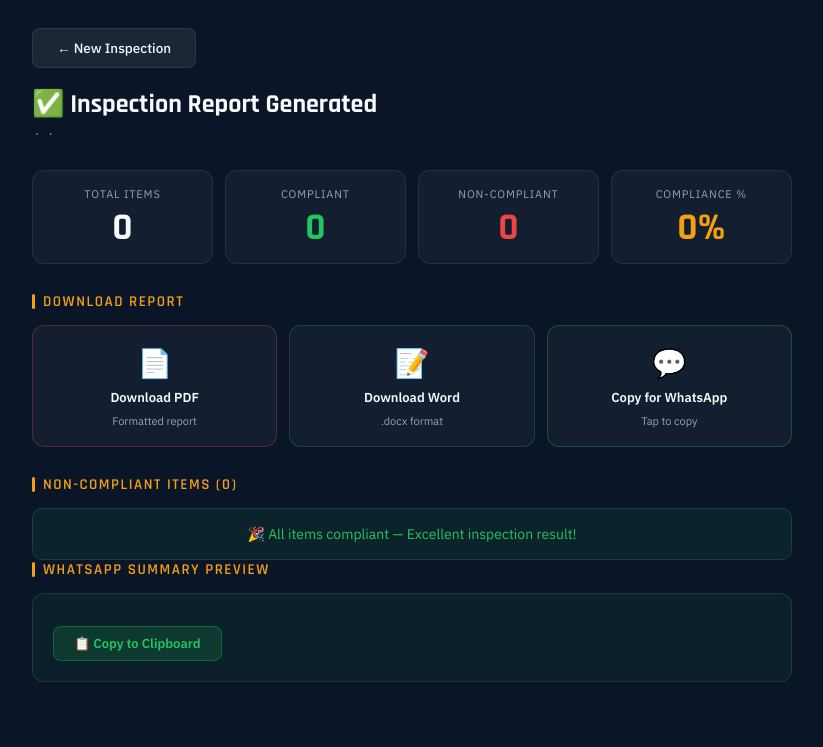
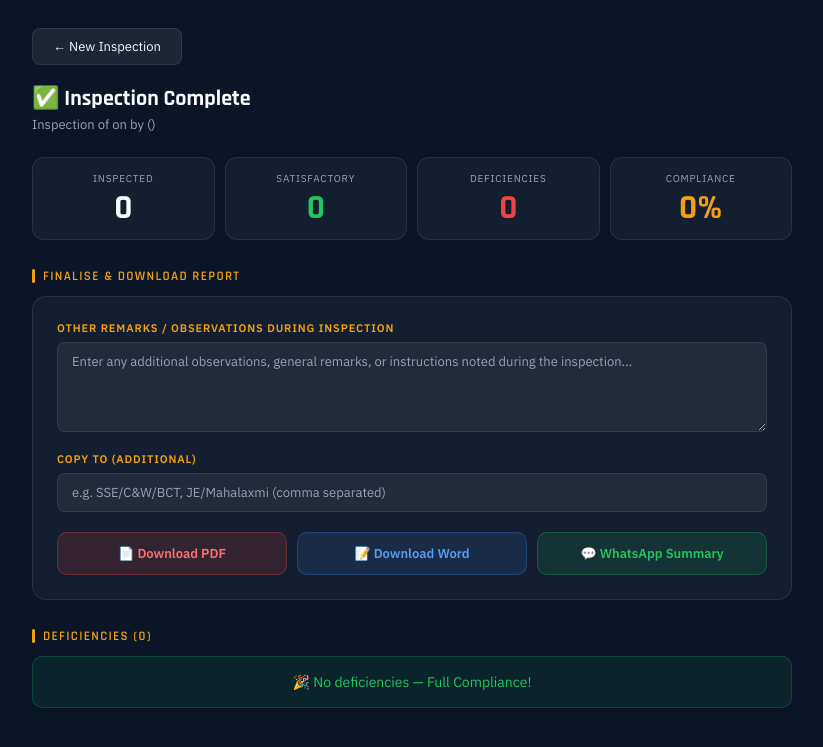
Before and after one commit to admecnwmmct-commits/mech-inspection-app, a Flask app: page /summary in a window 1280 px wide. Shown: the top 747 px of the page, without its empty margins (228-1051 px from the left). Run offline with Flask 3, Linux system fonts and the light colour scheme.

Commit message:
Add files via upload

```diff
--- a/templates/summary.html
+++ b/templates/summary.html
@@ -10,144 +10,192 @@
 *{margin:0;padding:0;box-sizing:border-box;}
 body{font-family:'IBM Plex Sans',sans-serif;background:var(--navy);color:var(--white);min-height:100vh;padding:28px 20px 60px;}
 .container{max-width:760px;margin:0 auto;}
-.page-title{font-family:'Rajdhani',sans-serif;font-size:26px;font-weight:700;margin-bottom:4px;}
-.page-sub{font-size:13px;color:var(--muted);margin-bottom:28px;}
-.kpi-grid{display:grid;grid-template-columns:repeat(4,1fr);gap:12px;margin-bottom:28px;}
-.kpi-card{background:var(--card);border:1px solid var(--border);border-radius:12px;padding:16px;text-align:center;}
-.kpi-label{font-size:11px;color:var(--muted);text-transform:uppercase;letter-spacing:.08em;margin-bottom:8px;}
-.kpi-val{font-family:'Rajdhani',sans-serif;font-size:38px;font-weight:700;line-height:1;}
+.page-title{font-family:'Rajdhani',sans-serif;font-size:22px;font-weight:700;margin-bottom:3px;}
+.page-sub{font-size:13px;color:var(--muted);margin-bottom:24px;}
+.kpi-grid{display:grid;grid-template-columns:repeat(4,1fr);gap:10px;margin-bottom:28px;}
+.kpi-card{background:var(--card);border:1px solid var(--border);border-radius:12px;padding:14px;text-align:center;}
+.kpi-label{font-size:10px;color:var(--muted);text-transform:uppercase;letter-spacing:.08em;margin-bottom:6px;}
+.kpi-val{font-family:'Rajdhani',sans-serif;font-size:34px;font-weight:700;line-height:1;}
 .green{color:var(--green);}
 .red{color:var(--red);}
-.saffron{color:var(--saffron);}
+.amber{color:var(--saffron);}
+.section-title{font-family:'Rajdhani',sans-serif;font-size:13px;font-weight:600;letter-spacing:.1em;text-transform:uppercase;color:var(--saffron);margin-bottom:12px;display:flex;align-items:center;gap:8px;}
+.section-title::before{content:'';display:block;width:3px;height:14px;background:var(--saffron);border-radius:2px;}
 
-.section-title{font-family:'Rajdhani',sans-serif;font-size:15px;font-weight:600;letter-spacing:.1em;text-transform:uppercase;color:var(--saffron);margin-bottom:14px;display:flex;align-items:center;gap:8px;}
-.section-title::before{content:'';display:block;width:3px;height:15px;background:var(--saffron);border-radius:2px;}
-
-/* Download buttons */
-.download-grid{display:grid;grid-template-columns:repeat(3,1fr);gap:12px;margin-bottom:28px;}
-.dl-btn{display:flex;flex-direction:column;align-items:center;gap:8px;padding:18px 12px;border-radius:12px;text-decoration:none;border:1px solid var(--border);background:var(--card);transition:all .15s;cursor:pointer;}
-.dl-btn:hover{background:rgba(255,255,255,0.07);border-color:rgba(255,255,255,0.18);transform:translateY(-2px);}
-.dl-icon{font-size:28px;}
-.dl-label{font-size:13px;font-weight:600;color:var(--white);}
-.dl-sub{font-size:11px;color:var(--muted);}
-.dl-btn.pdf{border-color:rgba(239,68,68,0.3);}
-.dl-btn.docx{border-color:rgba(58,123,213,0.3);}
-.dl-btn.wa{border-color:rgba(34,197,94,0.3);}
+/* Download form */
+.download-form{background:var(--card);border:1px solid var(--border);border-radius:14px;padding:24px;margin-bottom:28px;}
+.field{margin-bottom:16px;}
+.field label{display:block;font-size:11px;font-weight:600;color:var(--saffron);letter-spacing:.08em;text-transform:uppercase;margin-bottom:7px;}
+.field textarea,.field input[type=text]{width:100%;background:rgba(255,255,255,0.06);border:1px solid var(--border);border-radius:8px;padding:10px 14px;color:var(--white);font-size:13px;font-family:'IBM Plex Sans',sans-serif;outline:none;resize:vertical;}
+.field textarea:focus,.field input[type=text]:focus{border-color:rgba(244,160,20,0.4);}
+.field textarea::placeholder,.field input[type=text]::placeholder{color:var(--muted);}
+.copy-hint{font-size:11px;color:var(--muted);margin-top:5px;}
+.copy-hint b{color:var(--steel-light,#5a9bf5);}
+.dl-grid{display:grid;grid-template-columns:1fr 1fr 1fr;gap:10px;margin-top:20px;}
+.dl-btn{padding:12px 8px;border-radius:10px;font-size:13px;font-weight:600;cursor:pointer;font-family:'IBM Plex Sans',sans-serif;border:none;text-align:center;transition:all .15s;}
+.dl-pdf{background:rgba(239,68,68,0.15);color:#f87171;border:1px solid rgba(239,68,68,0.3);}
+.dl-pdf:hover{background:rgba(239,68,68,0.25);}
+.dl-docx{background:rgba(58,123,213,0.15);color:#5a9bf5;border:1px solid rgba(58,123,213,0.3);}
+.dl-docx:hover{background:rgba(58,123,213,0.25);}
+.dl-wa{background:rgba(34,197,94,0.12);color:var(--green);border:1px solid rgba(34,197,94,0.25);cursor:pointer;}
+.dl-wa:hover{background:rgba(34,197,94,0.2);}
 
 /* NC items */
 .nc-list{display:flex;flex-direction:column;gap:8px;margin-bottom:28px;}
-.nc-item{background:rgba(239,68,68,0.07);border:1px solid rgba(239,68,68,0.2);border-radius:10px;padding:12px 16px;}
-.nc-item-label{font-size:13px;color:var(--white);margin-bottom:3px;}
-.nc-item-meta{font-size:11.5px;color:var(--muted);}
-.nc-item-remark{font-size:12px;color:var(--saffron);margin-top:4px;font-style:italic;}
+.nc-item{background:rgba(239,68,68,0.07);border:1px solid rgba(239,68,68,0.2);border-radius:10px;padding:12px 14px;}
+.nc-label{font-size:13px;color:var(--white);margin-bottom:3px;line-height:1.4;}
+.nc-meta{font-size:11px;color:var(--muted);margin-bottom:2px;}
+.nc-remark{font-size:12px;color:var(--saffron);margin-top:3px;font-style:italic;}
+.nc-action{font-size:12px;color:var(--green);margin-top:3px;font-weight:600;}
 .no-nc{font-size:14px;color:var(--green);padding:16px;background:rgba(34,197,94,0.08);border:1px solid rgba(34,197,94,0.2);border-radius:10px;text-align:center;}
 
-/* WhatsApp box */
-.wa-box{background:rgba(34,197,94,0.06);border:1px solid rgba(34,197,94,0.2);border-radius:12px;padding:20px;margin-bottom:28px;}
-.wa-text{font-family:monospace;font-size:12px;color:var(--white);white-space:pre-wrap;line-height:1.6;max-height:280px;overflow-y:auto;}
-.copy-btn{margin-top:12px;padding:8px 20px;background:rgba(34,197,94,0.15);border:1px solid rgba(34,197,94,0.3);color:var(--green);border-radius:8px;font-size:13px;font-weight:600;cursor:pointer;font-family:'IBM Plex Sans',sans-serif;}
-.copy-btn:hover{background:rgba(34,197,94,0.25);}
-
-.btn-back{padding:10px 24px;background:rgba(255,255,255,0.07);border:1px solid var(--border);border-radius:8px;color:var(--white);font-size:13.5px;font-weight:500;cursor:pointer;text-decoration:none;font-family:'IBM Plex Sans',sans-serif;display:inline-block;}
-.btn-back:hover{background:rgba(255,255,255,0.12);}
-
-@media(max-width:500px){.kpi-grid{grid-template-columns:repeat(2,1fr);}.download-grid{grid-template-columns:1fr 1fr;}}
+/* WhatsApp modal */
+.wa-overlay{display:none;position:fixed;inset:0;background:rgba(0,0,0,0.7);z-index:200;align-items:center;justify-content:center;}
+.wa-overlay.show{display:flex;}
+.wa-box{background:var(--navy-mid);border:1px solid var(--border);border-radius:14px;padding:24px;max-width:600px;width:90%;max-height:80vh;display:flex;flex-direction:column;gap:12px;}
+.wa-title{font-family:'Rajdhani',sans-serif;font-size:16px;font-weight:700;color:var(--green);}
+.wa-text{font-size:12px;color:var(--white);white-space:pre-wrap;line-height:1.6;overflow-y:auto;flex:1;background:rgba(0,0,0,0.2);border-radius:8px;padding:12px;}
+.wa-actions{display:flex;gap:10px;}
+.btn-copy{padding:9px 20px;background:rgba(34,197,94,0.15);border:1px solid rgba(34,197,94,0.3);color:var(--green);border-radius:8px;font-size:13px;font-weight:600;cursor:pointer;font-family:'IBM Plex Sans',sans-serif;}
+.btn-close{padding:9px 20px;background:rgba(255,255,255,0.07);border:1px solid var(--border);color:var(--white);border-radius:8px;font-size:13px;cursor:pointer;font-family:'IBM Plex Sans',sans-serif;}
+.btn-back{padding:9px 20px;background:rgba(255,255,255,0.07);border:1px solid var(--border);border-radius:8px;color:var(--white);font-size:13px;cursor:pointer;text-decoration:none;font-family:'IBM Plex Sans',sans-serif;display:inline-block;margin-bottom:20px;}
+@media(max-width:500px){.kpi-grid{grid-template-columns:1fr 1fr;}.dl-grid{grid-template-columns:1fr 1fr;}}
 </style>
 </head>
 <body>
 <div class="container">
+  <a href="/" class="btn-back">← New Inspection</a>
 
-  <div style="display:flex;align-items:center;gap:12px;margin-bottom:20px;">
-    <a href="/" class="btn-back">← New Inspection</a>
+  <div class="page-title">✅ Inspection Complete</div>
+  <div class="page-sub">
+    Inspection of <b>{{ header.get('location','') }}</b> on <b>{{ header.get('date','') }}</b> by <b>{{ header.get('name','') }}</b> ({{ header.get('designation','') }})
   </div>
 
-  <div class="page-title">✅ Inspection Report Generated</div>
-  <div class="page-sub">{{ header.get('location','') }} &nbsp;·&nbsp; {{ header.get('date','') }} &nbsp;·&nbsp; {{ header.get('name','') }}</div>
+  <!-- KPI -->
+  <div class="kpi-grid">
+    <div class="kpi-card"><div class="kpi-label">Inspected</div><div class="kpi-val">{{ total_ans }}</div></div>
+    <div class="kpi-card"><div class="kpi-label">Satisfactory</div><div class="kpi-val green">{{ total_yes }}</div></div>
+    <div class="kpi-card"><div class="kpi-label">Deficiencies</div><div class="kpi-val red">{{ total_no }}</div></div>
+    <div class="kpi-card"><div class="kpi-label">Compliance</div><div class="kpi-val amber">{{ pct }}%</div></div>
+  </div>
 
-  <!-- KPI CARDS -->
-  <div class="kpi-grid">
-    <div class="kpi-card">
-      <div class="kpi-label">Total Items</div>
-      <div class="kpi-val">{{ total_ans }}</div>
+  <!-- Download form with Other Remarks + Copy To -->
+  <div class="section-title">Finalise & Download Report</div>
+  <div class="download-form">
+
+    <div class="field">
+      <label>Other Remarks / Observations during Inspection</label>
+      <textarea id="other_remarks" rows="4" placeholder="Enter any additional observations, general remarks, or instructions noted during the inspection..."></textarea>
     </div>
-    <div class="kpi-card">
-      <div class="kpi-label">Compliant</div>
-      <div class="kpi-val green">{{ total_yes }}</div>
+
+    <div class="field">
+      <label>Copy To (Additional)</label>
+      <input type="text" id="extra_copy_to" placeholder="e.g. SSE/C&W/BCT, JE/Mahalaxmi (comma separated)">
+      {% if auto_copy %}
+      <div class="copy-hint">
+        Auto-detected from Action By fields:
+        {% for n in auto_copy %}<b>{{ n }}</b>{% if not loop.last %}, {% endif %}{% endfor %}
+        — will be included automatically with "For information and necessary action."
+      </div>
+      {% endif %}
     </div>
-    <div class="kpi-card">
-      <div class="kpi-label">Non-Compliant</div>
-      <div class="kpi-val red">{{ total_no }}</div>
-    </div>
-    <div class="kpi-card">
-      <div class="kpi-label">Compliance %</div>
-      <div class="kpi-val saffron">{{ pct }}%</div>
+
+    <div class="dl-grid">
+      <button class="dl-btn dl-pdf" onclick="downloadReport('pdf')">📄 Download PDF</button>
+      <button class="dl-btn dl-docx" onclick="downloadReport('docx')">📝 Download Word</button>
+      <button class="dl-btn dl-wa" onclick="showWhatsApp()">💬 WhatsApp Summary</button>
     </div>
   </div>
 
-  <!-- DOWNLOADS -->
-  <div class="section-title">Download Report</div>
-  <div class="download-grid">
-    <a href="/download/pdf" class="dl-btn pdf">
-      <div class="dl-icon">📄</div>
-      <div class="dl-label">Download PDF</div>
-      <div class="dl-sub">Formatted report</div>
-    </a>
-    <a href="/download/docx" class="dl-btn docx">
-      <div class="dl-icon">📝</div>
-      <div class="dl-label">Download Word</div>
-      <div class="dl-sub">.docx format</div>
-    </a>
-    <div class="dl-btn wa" onclick="copyWhatsApp()">
-      <div class="dl-icon">💬</div>
-      <div class="dl-label">Copy for WhatsApp</div>
-      <div class="dl-sub">Tap to copy</div>
-    </div>
-  </div>
-
-  <!-- NON-COMPLIANT ITEMS -->
-  <div class="section-title">Non-Compliant Items ({{ nc_items|length }})</div>
+  <!-- Deficiencies -->
+  <div class="section-title">Deficiencies ({{ nc_items|length }})</div>
   {% if nc_items %}
   <div class="nc-list">
     {% for item in nc_items %}
     <div class="nc-item">
-      <div class="nc-item-label">{{ item.label }}</div>
-      <div class="nc-item-meta">{{ item.section }}</div>
-      {% if item.remark %}
-      <div class="nc-item-remark">Remark: {{ item.remark }}</div>
-      {% endif %}
-      {% if item.persons %}
-      <div style="font-size:12px;color:#22c55e;margin-top:4px;font-weight:600;">&#128100; Responsible: {{ item.persons }}</div>
-      {% endif %}
+      <div class="nc-label">{{ item.label }}</div>
+      <div class="nc-meta">{{ item.section }}</div>
+      {% if item.remark %}<div class="nc-remark">Remark: {{ item.remark }}</div>{% endif %}
+      {% if item.action_by %}<div class="nc-action">&#128100; Action By: {{ item.action_by }}</div>{% endif %}
     </div>
     {% endfor %}
   </div>
   {% else %}
-  <div class="no-nc">🎉 All items compliant — Excellent inspection result!</div>
+  <div class="no-nc">🎉 No deficiencies — Full Compliance!</div>
   {% endif %}
-
-  <!-- WHATSAPP PREVIEW -->
-  <div class="section-title">WhatsApp Summary Preview</div>
-  <div class="wa-box">
-    <div class="wa-text" id="waText">{{ whatsapp }}</div>
-    <button class="copy-btn" onclick="copyWhatsApp()">📋 Copy to Clipboard</button>
-  </div>
 
 </div>
 
+<!-- WhatsApp modal -->
+<div class="wa-overlay" id="waOverlay">
+  <div class="wa-box">
+    <div class="wa-title">💬 WhatsApp Summary</div>
+    <div class="wa-text" id="waText">Generating...</div>
+    <div class="wa-actions">
+      <button class="btn-copy" onclick="copyWA()">📋 Copy</button>
+      <button class="btn-close" onclick="document.getElementById('waOverlay').classList.remove('show')">Close</button>
+    </div>
+  </div>
+</div>
+
 <script>
-function copyWhatsApp() {
-  const text = document.getElementById('waText').innerText;
-  navigator.clipboard.writeText(text).then(() => {
-    alert('Copied! Paste in WhatsApp.');
-  }).catch(() => {
-    // Fallback
-    const ta = document.createElement('textarea');
-    ta.value = text;
-    document.body.appendChild(ta);
-    ta.select();
-    document.execCommand('copy');
-    document.body.removeChild(ta);
-    alert('Copied!');
+function getFormData(){
+  return new FormData()
+  // built inline in downloadReport
+}
+
+function downloadReport(type){
+  var form = document.createElement('form');
+  form.method = 'POST';
+  form.action = '/download/' + type;
+  var f1 = document.createElement('input');
+  f1.type='hidden'; f1.name='other_remarks';
+  f1.value = document.getElementById('other_remarks').value;
+  var f2 = document.createElement('input');
+  f2.type='hidden'; f2.name='extra_copy_to';
+  f2.value = document.getElementById('extra_copy_to').value;
+  form.appendChild(f1); form.appendChild(f2);
+  document.body.appendChild(form);
+  form.submit();
+  document.body.removeChild(form);
+}
+
+function showWhatsApp(){
+  document.getElementById('waOverlay').classList.add('show');
+  // Build preview from page data
+  var loc   = '{{ header.get("location","") }}';
+  var date  = '{{ header.get("date","") }}';
+  var name  = '{{ header.get("name","") }}';
+  var desig = '{{ header.get("designation","") }}';
+  var remarks = document.getElementById('other_remarks').value;
+  var extra   = document.getElementById('extra_copy_to').value;
+  var lines = [
+    '*Inspection of ' + loc + ' on ' + date + ' by ' + name + ' (' + desig + ')*',
+    '',
+    '*COMPLIANCE SUMMARY*',
+    'Items Inspected: {{ total_ans }}  |  Satisfactory: {{ total_yes }}  |  Deficiencies: {{ total_no }}  |  Compliance: {{ pct }}%',
+    '',
+    '*DEFICIENCIES NOTED:*',
+  ];
+  {% if nc_items %}
+  {% for item in nc_items %}
+  lines.push('• {{ item.label|replace("'","\\'")|truncate(80,true,"...") }}{% if item.remark %}\n  Remark: {{ item.remark|replace("'","\\'") }}{% endif %}{% if item.action_by %}\n  Action By: {{ item.action_by|replace("'","\\'") }}{% endif %}');
+  {% endfor %}
+  {% else %}
+  lines.push('Nil — Full Compliance');
+  {% endif %}
+  if(remarks.trim()){lines.push('');lines.push('*OTHER REMARKS / OBSERVATIONS:*');lines.push(remarks.trim());}
+  var autoCopy = [{% for n in auto_copy %}'{{ n }}'{% if not loop.last %},{% endif %}{% endfor %}];
+  var extraArr = extra ? extra.split(',').map(function(s){return s.trim();}).filter(Boolean) : [];
+  var allCopy  = autoCopy.concat(extraArr.filter(function(n){return autoCopy.indexOf(n)===-1;}));
+  if(allCopy.length){lines.push('');lines.push('*COPY TO:*');allCopy.forEach(function(n){lines.push('• '+n+' — For information and necessary action.');});}
+  document.getElementById('waText').textContent = lines.join('\n');
+}
+
+function copyWA(){
+  var text = document.getElementById('waText').textContent;
+  navigator.clipboard.writeText(text).then(function(){alert('Copied!');}).catch(function(){
+    var ta=document.createElement('textarea');ta.value=text;document.body.appendChild(ta);ta.select();document.execCommand('copy');document.body.removeChild(ta);alert('Copied!');
   });
 }
 </script>
```
Also changed, not shown: templates/checklist.html (+13 -13 lines).
